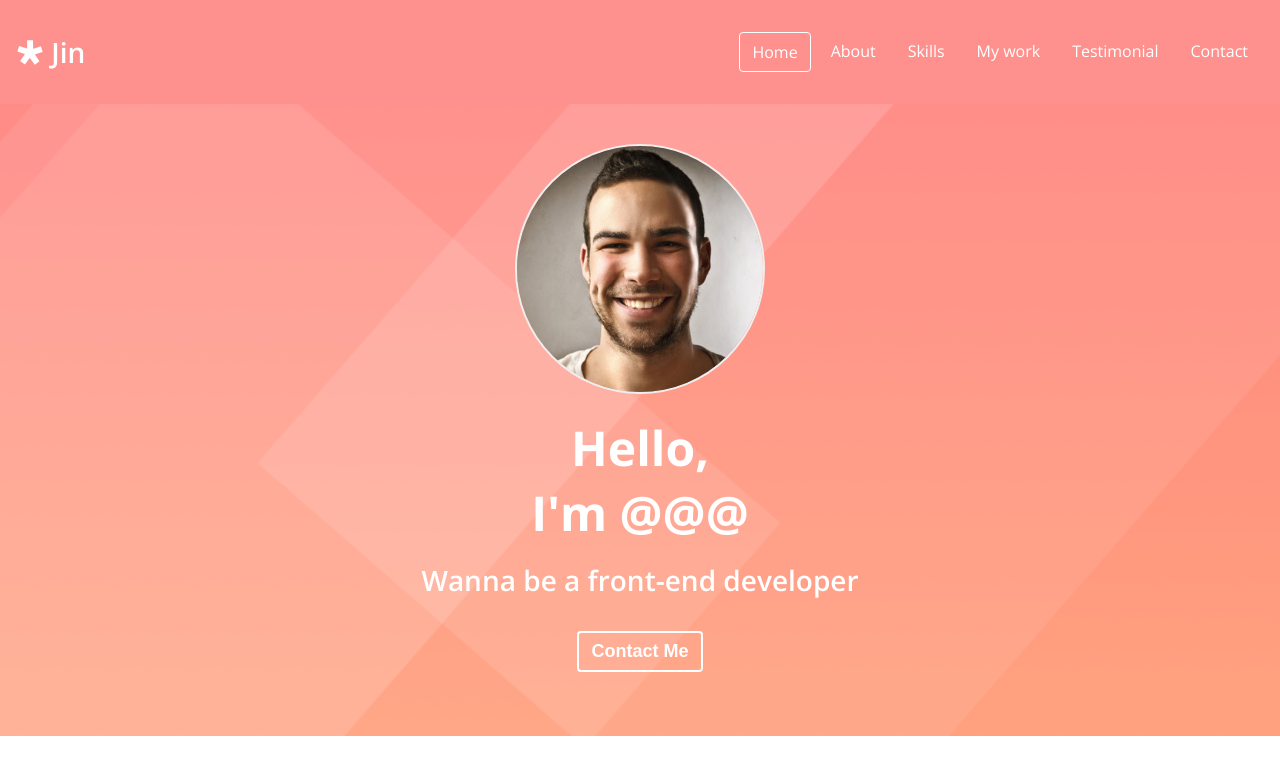
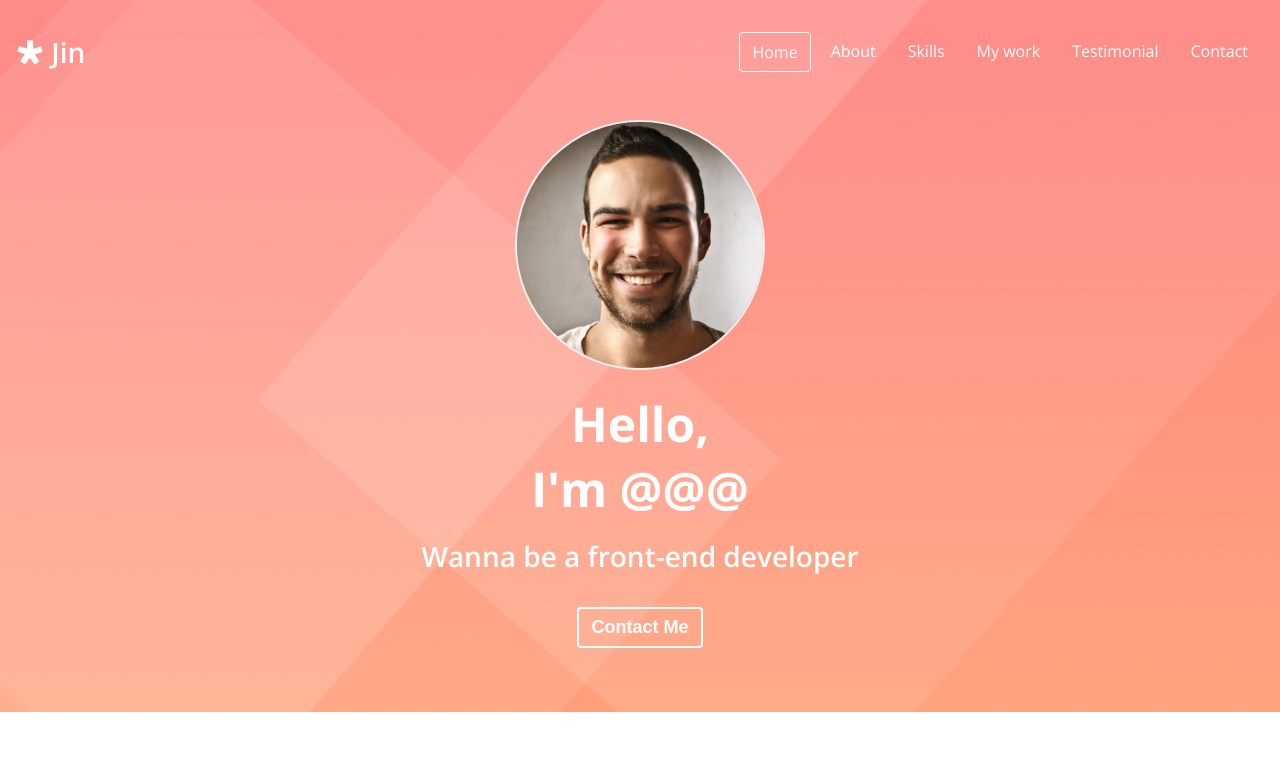
Before and after one commit to Jin294/portfolio, a plain HTML site: page index.html in a window 1280 px wide. Shown: the top 775 px of the page. Drawn offline with nearby package versions, Linux system fonts and the light colour scheme.

Commit message:
JS: Navbar

```diff
--- a/main.js
+++ b/main.js
@@ -0,0 +1,12 @@
+'use strict';
+
+// Make navbar transparent when it is on the top
+const navbar = document.querySelector('#navbar');
+const navbarHeight = navbar.getBoundingClientRect().height;
+document.addEventListener('scroll',() => {
+	if (window.scrollY > navbarHeight){
+		navbar.classList.add('navbar--dark');
+	} else{
+		navbar.classList.remove('navbar--dark');
+	}
+});
--- a/style.css
+++ b/style.css
@@ -94,13 +94,22 @@ p {
 
 /* Navbar */
 #navbar {
+  position: fixed;
+  width: 100%;
   display: flex;
   justify-content: space-between;
-  background-color: var(--color-pink);
+  background-color: transparent;
   align-items: center;
   color: var(--color-white);
   padding: 16px;
+  transition: all var(--animation-duration) ease-in;
 }
+
+#navbar.navbar--dark {
+  background-color: var(--color-pink);
+  padding: 8px;
+}
+
 .navbar__menu {
   display: flex;
 }
@@ -135,6 +144,7 @@ p {
 #home {
   background: url("imgs/home-background.png") center/cover no-repeat;
   padding: 40px;
+  padding-top: 120px;
   text-align: center;
 }
 
```
